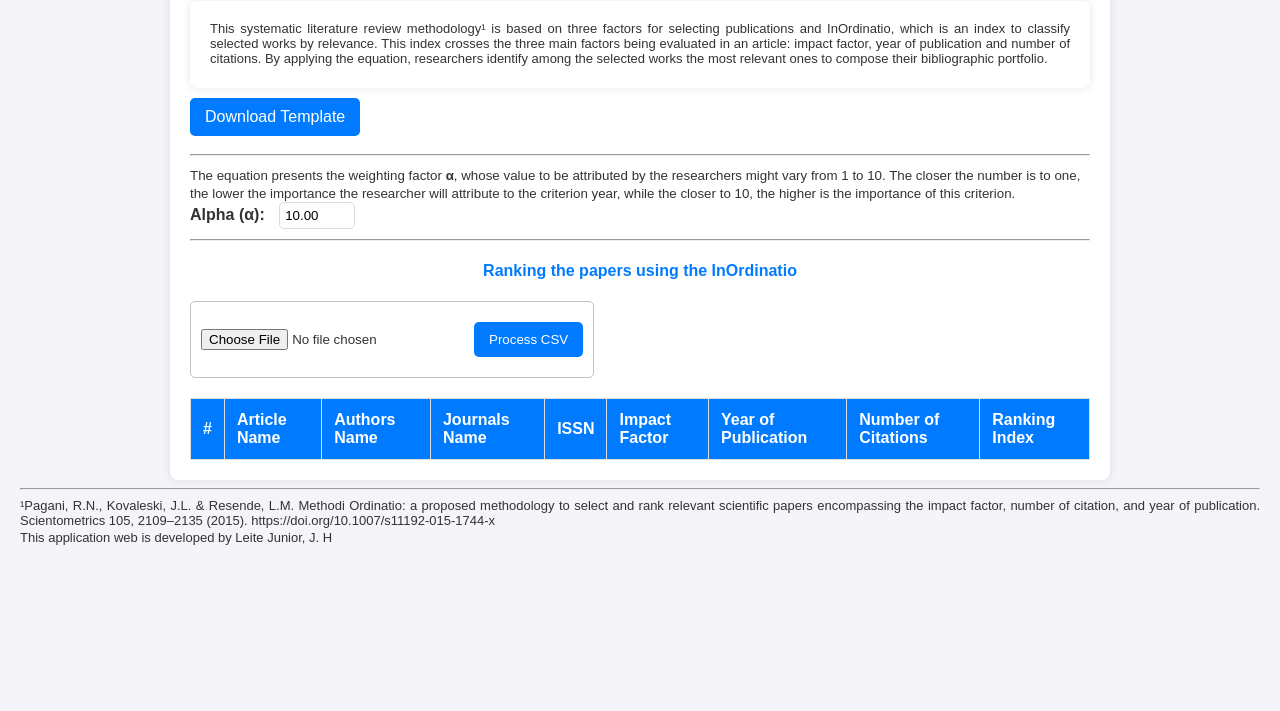
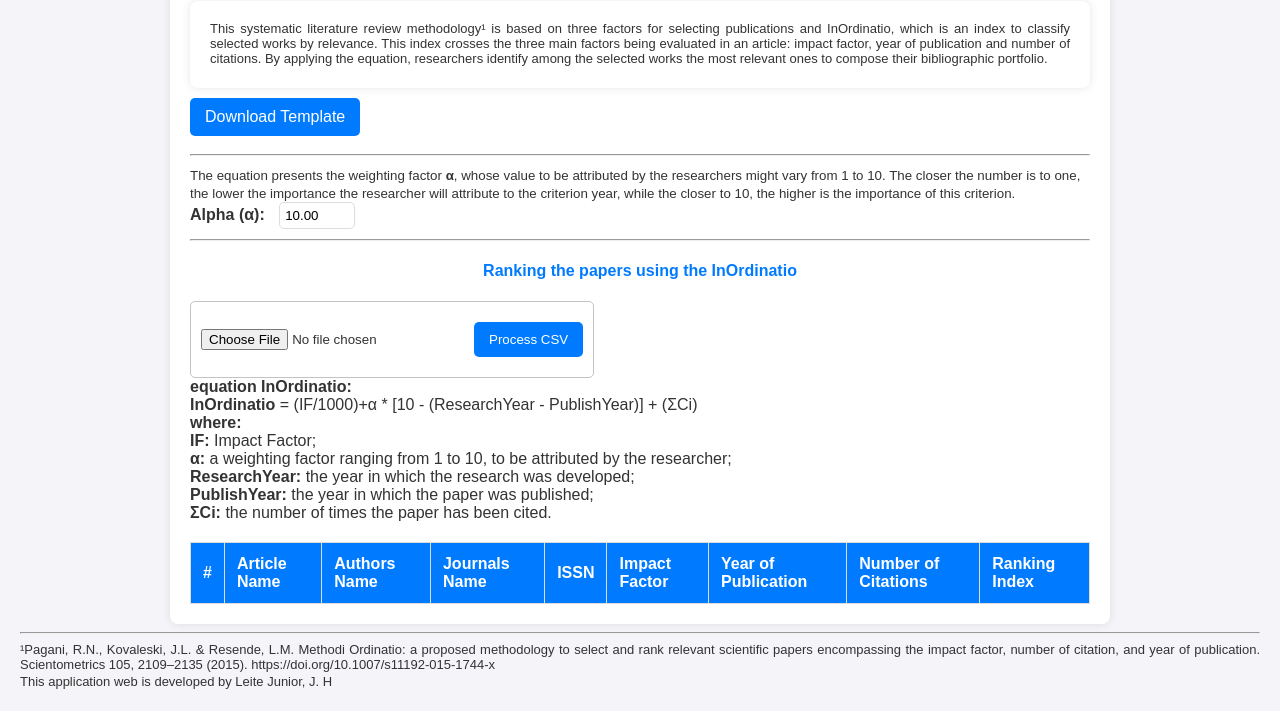
Before and after one commit to jhugolj/ordinatio-teste, a plain HTML site: page Index.html in a window 1280 px wide. Shown: the part 119-830 px from the top of the page. Before the commit the page ends 800 px from the top, so only its background shows below. Drawn offline with Linux system fonts and the light colour scheme.

Commit message:
Update Index.html

```diff
--- a/Index.html
+++ b/Index.html
@@ -28,7 +28,14 @@
         <input type="file" id="csvFileInput" accept=".csv" />
         <button onclick="processCSV()">Process CSV</button>
         </div>
-
+        <div class="center-content"><span class="equation"><strong>equation InOrdinatio:</strong><br>
+    <b>InOrdinatio</b> = (IF/1000)+α * [10 - (ResearchYear - PublishYear)] + (&#931;Ci)<br>
+    <b>where:</b><BR>
+        <b>IF:</b> Impact Factor;<br>
+        <b>α:</b> a weighting factor ranging from 1 to 10, to be attributed by the researcher;<br>
+        <b>ResearchYear:</b> the year in which the research was developed;<br>
+        <b>PublishYear:</b> the year in which the paper was published;<br>
+        <b>&#931;Ci:</b> the number of times the paper has been cited.</span></div>
 
         <table id="resultsTable">
             <thead>
```
